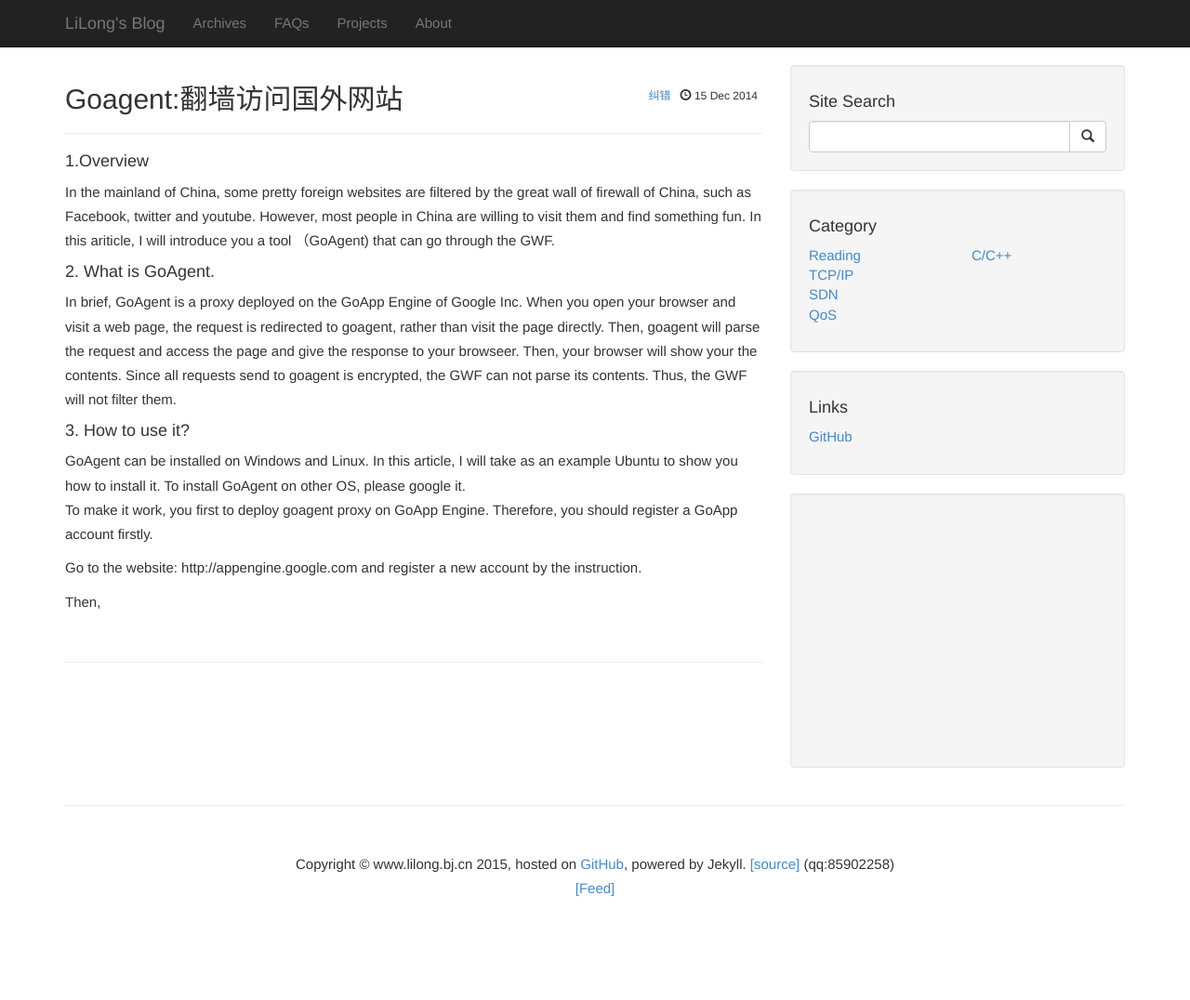
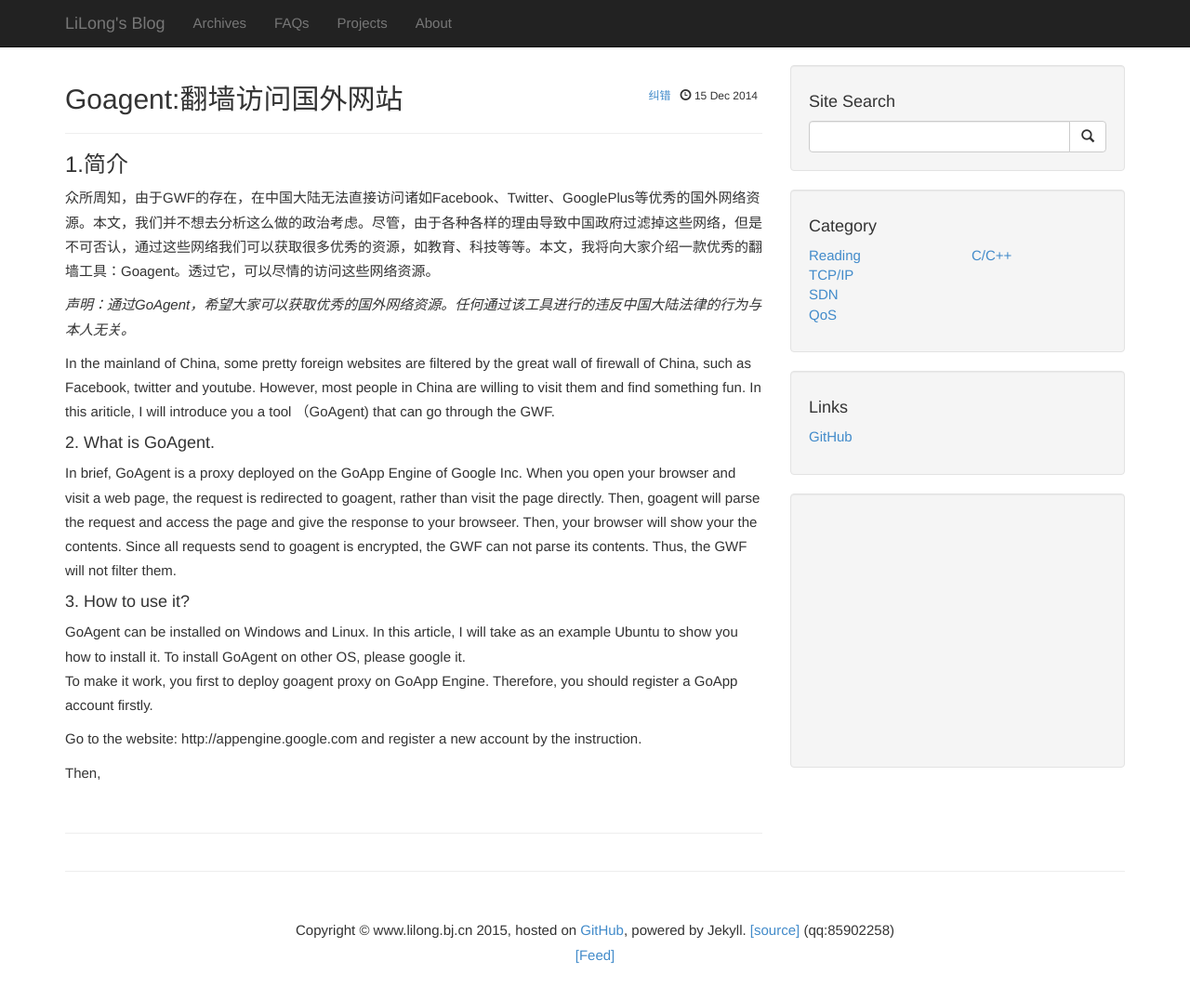
Before and after one commit to li-long/li-long.github.io, a Jekyll site: the page built from _posts/2014-12-15-goagent.md, in a window 1280 px wide and 1101 px high. Shown: the top 1076 px of the window at 93% size. Built offline with Jekyll 4.4.1, drawn with Linux system fonts in a browser that asks for light colours; Markdown is read by kramdown in place of the engine named in the settings; comment, search, counter and statistics services are not loaded.

Commit message:
modify post

```diff
--- a/_posts/2014-12-15-goagent.md
+++ b/_posts/2014-12-15-goagent.md
@@ -4,7 +4,15 @@
 title: "Goagent:翻墙访问国外网站"
 tags: ["Reading"]
 ---
-####1.Overview
+<h3>1.简介</h3>
+<p>
+众所周知，由于GWF的存在，在中国大陆无法直接访问诸如Facebook、Twitter、GooglePlus等优秀的国外网络资源。本文，我们并不想去分析这么做的政治考虑。尽管，由于各种各样的理由导致中国政府过滤掉这些网络，但是不可否认，通过这些网络我们可以获取很多优秀的资源，如教育、科技等等。本文，我将向大家介绍一款优秀的翻墙工具：Goagent。透过它，可以尽情的访问这些网络资源。
+</p>
+<p>
+<em>
+声明：通过GoAgent，希望大家可以获取优秀的国外网络资源。任何通过该工具进行的违反中国大陆法律的行为与本人无关。
+</em>
+</p>
 In the mainland of China, some pretty foreign websites are filtered by the great wall of firewall of China, such as Facebook, twitter and youtube. However, most people in China are willing to visit them and find something fun. In this ariticle, I will introduce you a tool （GoAgent) that can go through the GWF.
 
 ####2. What is GoAgent.
```
